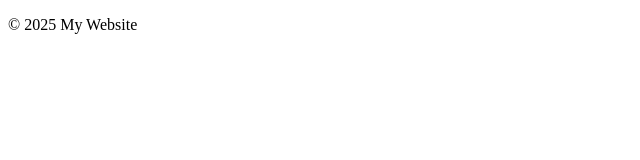
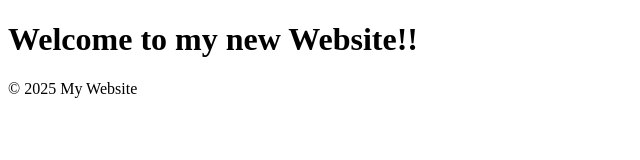
Before and after one commit to urmee04/version-control-simulation-Romana-Akter, a plain HTML site: page index.html in a window 1280 px wide. Shown: the whole page, without its empty margins (0-640 px from the left). Drawn offline with Linux system fonts and the light colour scheme.

Commit message:
A new title added to the website

```diff
--- a/index.html
+++ b/index.html
@@ -6,6 +6,7 @@
     <title>Document</title>
 </head>
 <body>
+    <h1>Welcome to my new Website!!</h1>
     <footer>
         <p>&copy; 2025 My Website</p>
       </footer>
```
